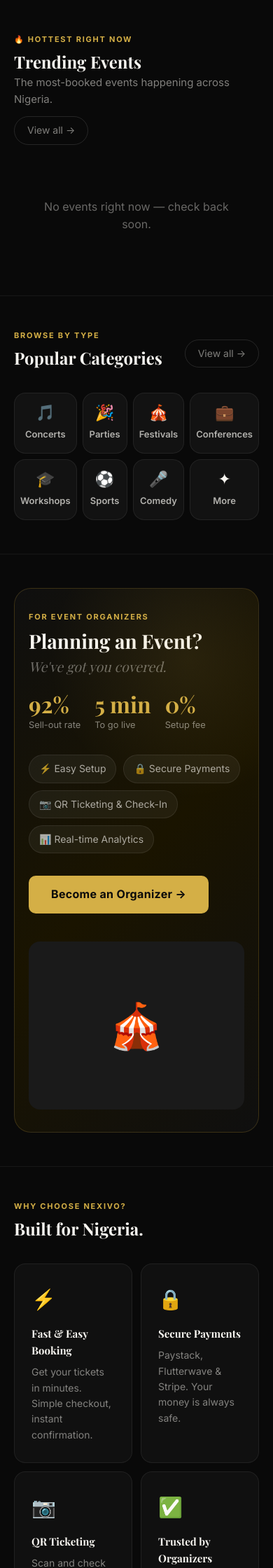
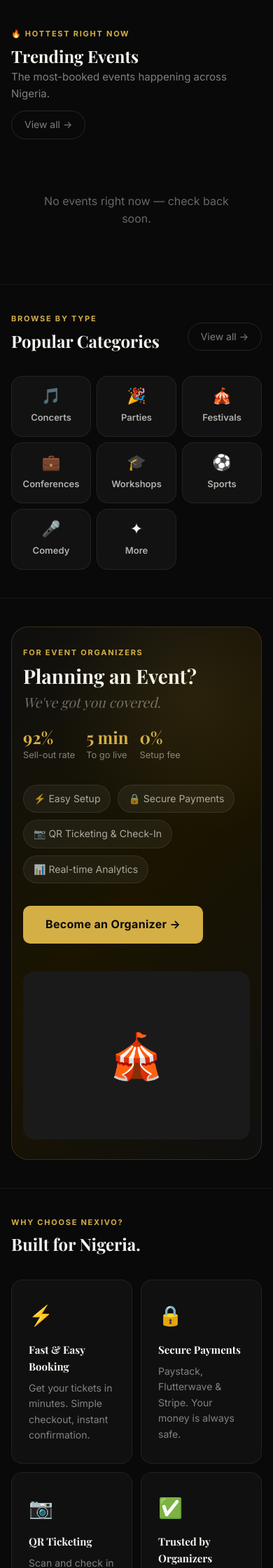
Before and after one commit to Timotee-dev/nexivo, a Django app: page / in a window 390 px wide. Shown: the part 904-3144 px from the top of the page at 70% size. Run offline with Django 5.2, Linux system fonts and the light colour scheme; parts of the project's set-up code (start-up, migrations or seed data) failed here and were passed over; some web fonts are replaced.

Commit message:
fix: proper mobile responsiveness, 16px gutters, no wall overflow

```diff
--- a/templates/frontend/home.html
+++ b/templates/frontend/home.html
@@ -88,7 +88,7 @@ body { overflow-x: hidden; }
   font-size: 1.0625rem;
   color: rgba(247,245,240,.65);
   line-height: 1.7;
-  max-width: 520px;
+  max-width: min(520px, 100%);
   margin-bottom: 40px;
 }
 .hero__search {
@@ -272,6 +272,8 @@ body { overflow-x: hidden; }
   margin-bottom: 36px;
   flex-wrap: wrap;
   gap: 12px;
+  width: 100%;
+  min-width: 0;
 }
 .section-eyebrow {
   font-size: .6875rem;
@@ -591,28 +593,51 @@ body { overflow-x: hidden; }
   margin: 0;
 }
 
-/* Responsive */
+/* ── Responsive ─────────────────────────────────────────────────────── */
+
+/* Tablet */
 @media (max-width: 1024px) {
-  .hero__inner { grid-template-columns: 1fr; padding: 100px 32px 60px; }
+  .hero__inner {
+    grid-template-columns: 1fr;
+    padding: 100px 24px 60px;
+  }
   .hero__live-card { display: none; }
-  .home-section { padding-left: 32px; padding-right: 32px; }
+  .home-section { padding: 60px 24px; }
   .why-grid { grid-template-columns: repeat(2, 1fr); }
-  .host-cta-block { flex-direction: column; padding: 40px 32px; }
+  .host-cta-block { flex-direction: column; padding: 40px 24px; }
   .host-cta-block__img { width: 100%; }
 }
+
+/* Large phone */
 @media (max-width: 640px) {
-  .hero__inner { padding: 90px 20px 48px; }
-  .home-section { padding-left: 20px; padding-right: 20px; padding-top: 48px; padding-bottom: 48px; }
+  .hero__inner { padding: 80px 16px 40px; }
+  .hero__title { font-size: clamp(2rem, 8vw, 3rem); }
+  .hero__sub { font-size: .9375rem; margin-bottom: 28px; }
+  .hero__search { max-width: 100%; }
+  .hero__cats { gap: 6px; }
+  .hero__cat { font-size: .75rem; padding: 6px 10px; }
+
+  .home-section { padding: 40px 16px; }
+
   .ev-grid { grid-template-columns: 1fr 1fr; gap: 12px; }
-  .cats-row { grid-template-columns: repeat(4, 1fr); gap: 8px; }
+
+  .cats-row { grid-template-columns: repeat(3, 1fr); gap: 8px; }
   .cat-tile { padding: 16px 8px; }
   .cat-tile__icon { font-size: 1.375rem; }
+
   .why-grid { grid-template-columns: 1fr 1fr; gap: 12px; }
-  .host-cta-block { padding: 32px 20px; }
-  .host-cta-block__stats { gap: 20px; }
+
+  .host-cta-block { padding: 28px 16px; }
+  .host-cta-block__stats { gap: 16px; flex-wrap: wrap; }
+  .host-cta-block__stat .num { font-size: 1.5rem; }
 }
-@media (max-width: 400px) {
+
+/* Small phone */
+@media (max-width: 420px) {
   .ev-grid { grid-template-columns: 1fr; }
+  .cats-row { grid-template-columns: repeat(3, 1fr); }
+  .hero__cat { display: none; }
+  .hero__cat:nth-child(-n+3) { display: inline-flex; }
 }
 </style>
 {% endblock %}
```
